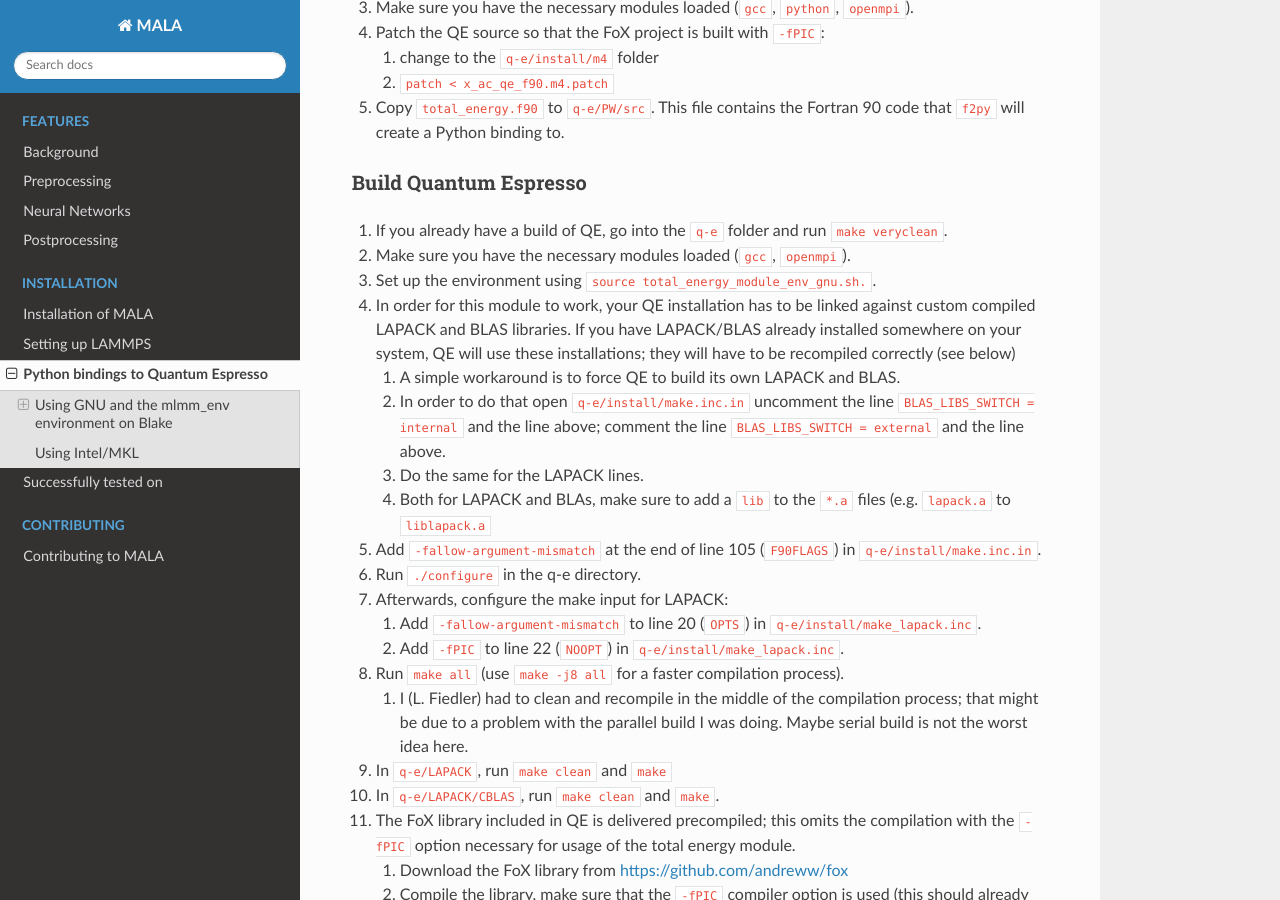
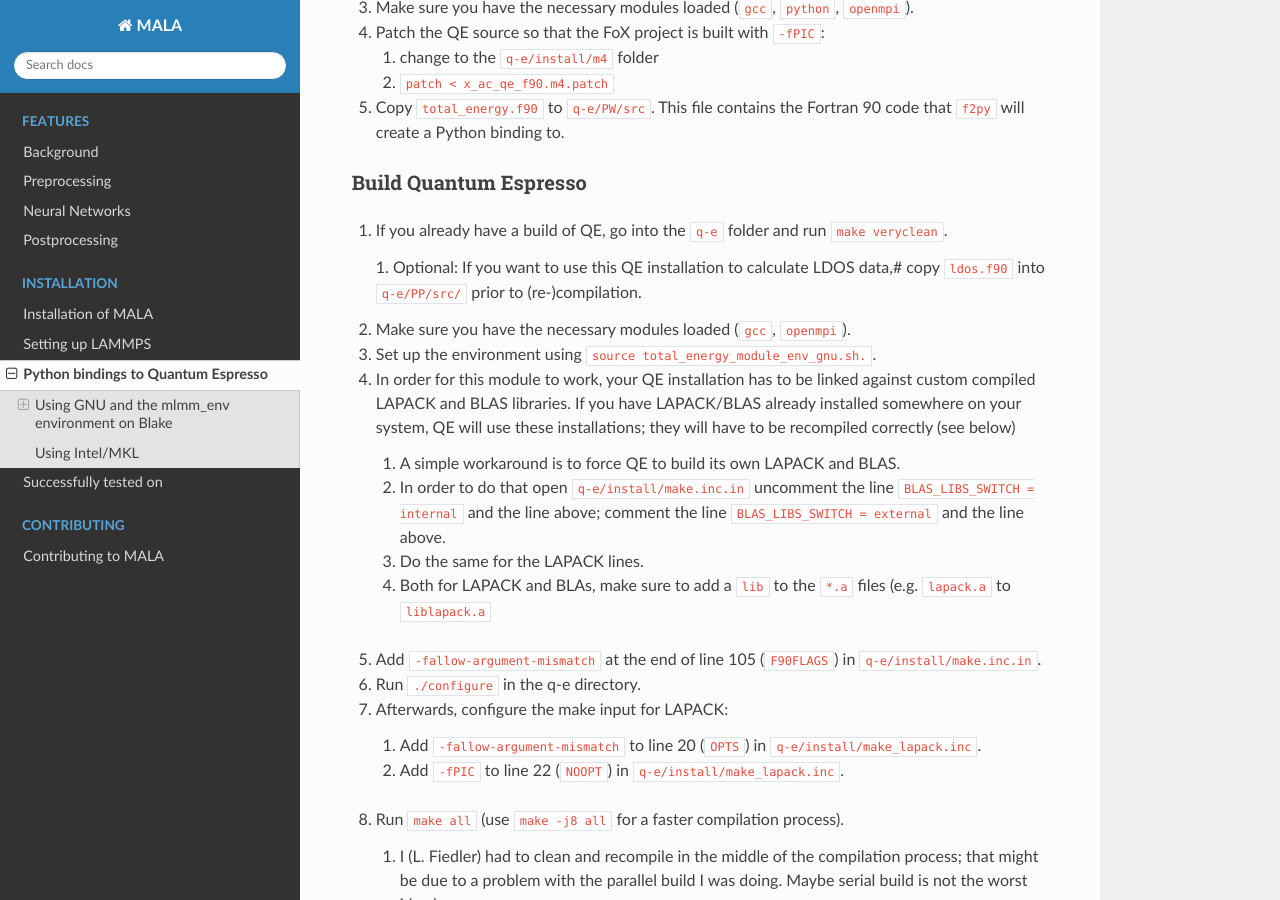
Before and after one commit to mala-project/mala, a Sphinx documentation site: the page built from docs/source/install/INSTALL_TE_QE.rst, in a window 1280 px wide and 900 px high, scrolled down 393 px. Built offline with Sphinx 7.4.7 and the Read the Docs theme 2.0.0, drawn with Linux system fonts in a browser that asks for light colours; pages that are not in the unit, such as notebooks, are missing from menus.

Commit message:
Added the local_dos.f90 modification (authored by Normand) to the MALA QE install folder. Co-authored-by: Normand A Modine <namodin@blake.sandia.gov>

```diff
--- a/docs/source/install/INSTALL_TE_QE.rst
+++ b/docs/source/install/INSTALL_TE_QE.rst
@@ -29,6 +29,9 @@
 
 1.  If you already have a build of QE, go into the ``q-e`` folder and
     run ``make veryclean``.
+
+    1. Optional: If you want to use this QE installation to calculate LDOS data,#
+    copy ``ldos.f90`` into ``q-e/PP/src/`` prior to (re-)compilation.
 2.  Make sure you have the necessary modules loaded (``gcc``,
     ``openmpi``).
 3.  Set up the environment using
```
Also changed, not shown: 1 other file.
